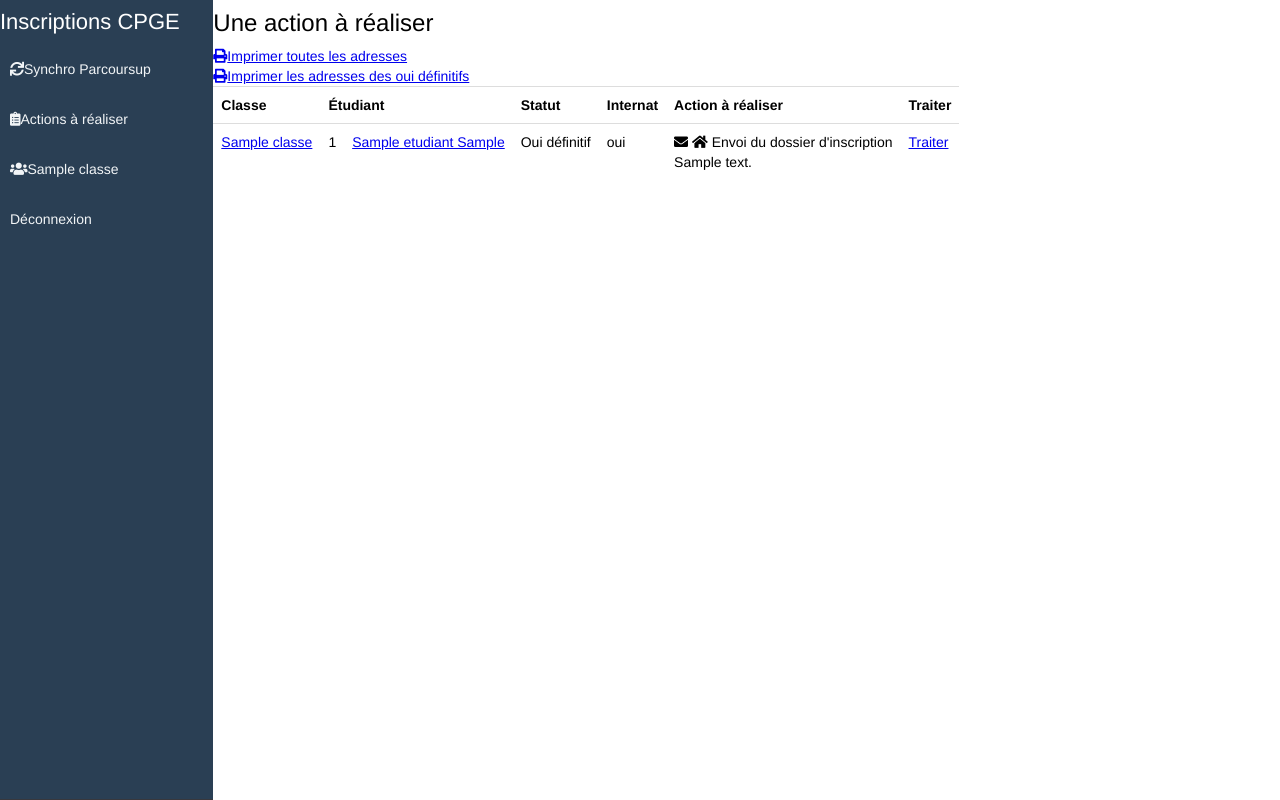
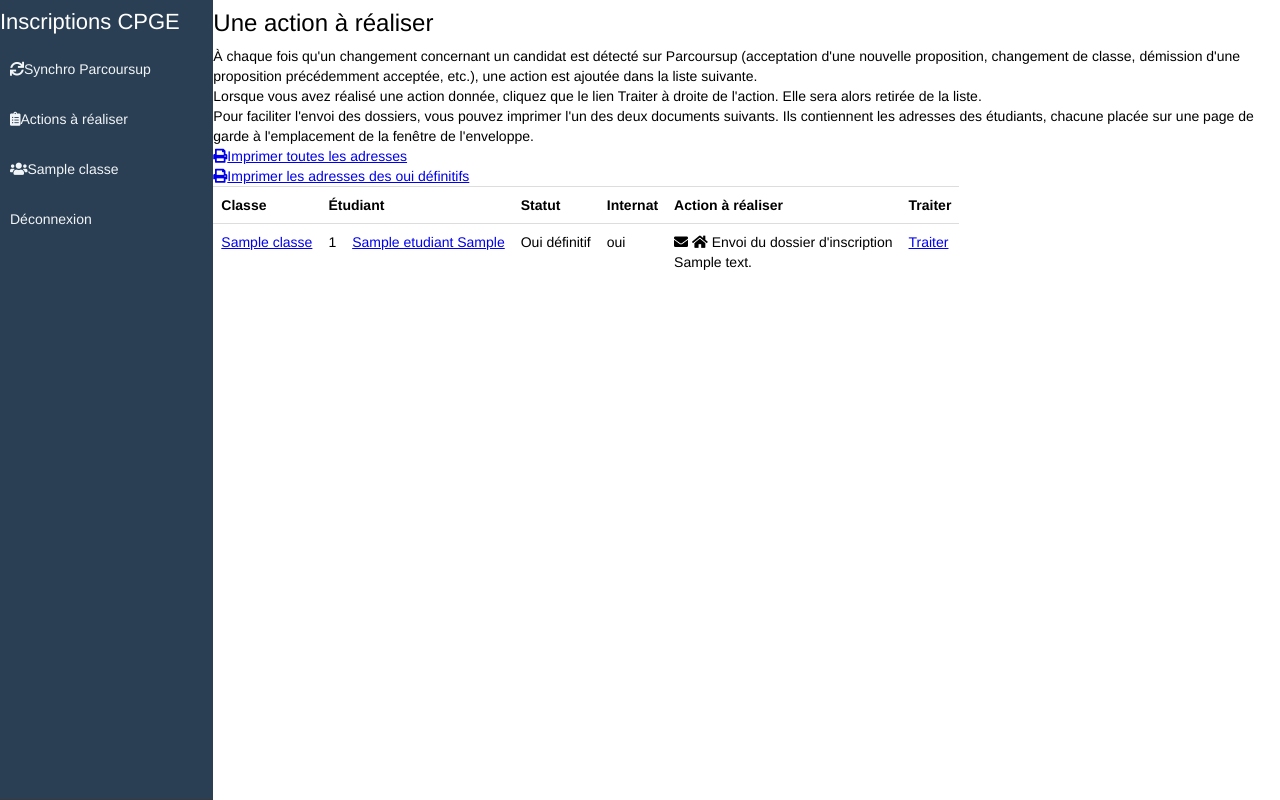
Before and after one commit to pykol/inscrisup, a Django app: page /action/ in a window 1280 px wide. Run offline with Django 3.2, Linux system fonts and the light colour scheme; a user stored in the database is signed in; tables that the repository leaves empty hold one stand-in row (values such as "Sample post"); style sheets or scripts are compiled from the project's sources.

Commit message:
Aide en ligne dans la liste des actions

```diff
--- a/parcoursup/templates/parcoursup/action_list.html
+++ b/parcoursup/templates/parcoursup/action_list.html
@@ -9,10 +9,25 @@
 {% plural %}
 <h2>{{ action_count }} actions à réaliser</h2>
 {% endblocktrans %}
-<p><a href="{% url 'action.export_pdf_adresses' %}"><i class="fas
-fa-print"></i>Imprimer toutes les adresses</a></p>
-<p><a href="{% url 'action.export_pdf_adresses_definitif' %}"><i class="fas
-fa-print"></i>Imprimer les adresses des oui définitifs</a></p>
+<p>À chaque fois qu'un changement concernant un candidat est détecté sur
+Parcoursup (acceptation d'une nouvelle proposition, changement de
+classe, démission d'une proposition précédemment acceptée, etc.), une
+action est ajoutée dans la liste suivante.</p>
+<p>Lorsque vous avez réalisé une action donnée, cliquez que le lien
+<em>Traiter</em> à droite de l'action. Elle sera alors retirée de la
+liste.</p>
+
+<p>Pour faciliter l'envoi des dossiers, vous pouvez imprimer l'un des
+deux documents suivants. Ils contiennent les adresses des étudiants,
+chacune placée sur une page de garde à l'emplacement de la fenêtre de
+l'enveloppe.
+<ul>
+  <li><a href="{% url 'action.export_pdf_adresses' %}"><i class="fas
+  fa-print"></i>Imprimer toutes les adresses</a></li>
+  <li><a href="{% url 'action.export_pdf_adresses_definitif' %}"><i class="fas
+  fa-print"></i>Imprimer les adresses des oui définitifs</a></li>
+</ul>
+
 <table>
   <tr>
     <th>Classe</th>
```
